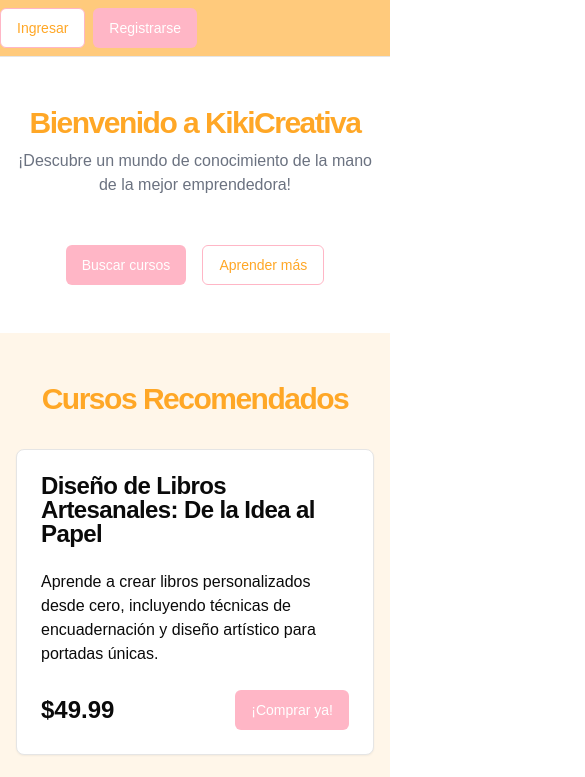
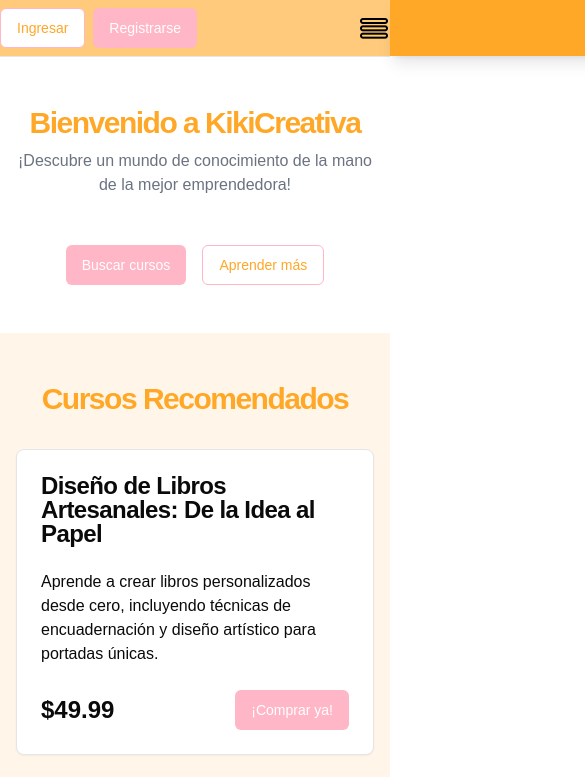
Before and after one commit to sotech/venta-cursos, a Next.js app: page / in a window 390 px wide. Shown: the top 777 px of the page, 585 px wide, since content can reach past the window. Built offline with nearby package versions, Linux system fonts and the light colour scheme.

Commit message:
9.0 - Navbar: Mejorar su diseño para mobile

```diff
--- a/src/app/sections/header.tsx
+++ b/src/app/sections/header.tsx
@@ -1,6 +1,7 @@
 import React from 'react'
 import Link from "next/link"
 import { Button } from "@/components/ui/button"
+import MenuHamburguesa from '@/components/ui/menuHamburguesa'
 
 
 function Header() {
@@ -25,6 +26,7 @@ function Header() {
               <Button className="bg-[#FFB6C6] hover:bg-[#FFB6C6]/90 text-white">Registrarse</Button>
             </div>
           </div>
+          <MenuHamburguesa/>
         </div>
       </header>
     )
--- /dev/null
+++ b/src/components/ui/menuHamburguesa.tsx
@@ -0,0 +1,55 @@
+import Image from "next/image";
+import { useState } from "react";
+import Link from "next/link"
+import menu from "../menu.png";
+import closemenu from "../closemenu.png"
+
+function MenuHamburguesa() {
+  const [isOpen, setIsOPen] = useState(false);
+
+  const toggleMenu = () => {
+    setIsOPen(!isOpen);
+  };
+
+  return (
+    <div className="relative">
+      <Image
+        src={menu}
+        alt="menu"
+        width={32}
+        height={32}
+        className="cursor-pointer lg:hidden md:hidden"
+        onClick={toggleMenu}
+      />
+      <div
+        className={`fixed top-0 right-0 h-full w-64 bg-[#FFA726] shadow-lg transform
+                ${
+                  isOpen ? "translate-x-0" : "translate-x-full"
+                } transition-transform duration-300 ease-in-out lg:hidden md:hidden z-50`}
+      >
+        <div className="flex justify-end p-4">
+          <Image
+            src={closemenu}
+            alt="close menu"
+            width={32}
+            height={32}
+            className="cursor-pointer"
+            onClick={toggleMenu}
+          />
+        </div>
+        <ul className="text-white text-lg flex flex-col items-center justify-center space-y-8 mt-10">
+              <Link href="/courses" className="cursor-pointer hover:text-gray-400 transition">Cursos</Link>
+              <Link href="/about">Acerca</Link>
+              <Link href="/contact">Contacto</Link>
+        </ul>
+      </div>
+      {isOpen && (
+        <div className="fixed inset-0 bg-black opacity-50 lg:hidden md:hidden z-40" onClick={toggleMenu}>
+
+        </div>
+      )}
+    </div>
+  );
+}
+
+export default MenuHamburguesa;
```
Also changed, not shown: src/components/closemenu.png (added), src/components/menu.png (added).
